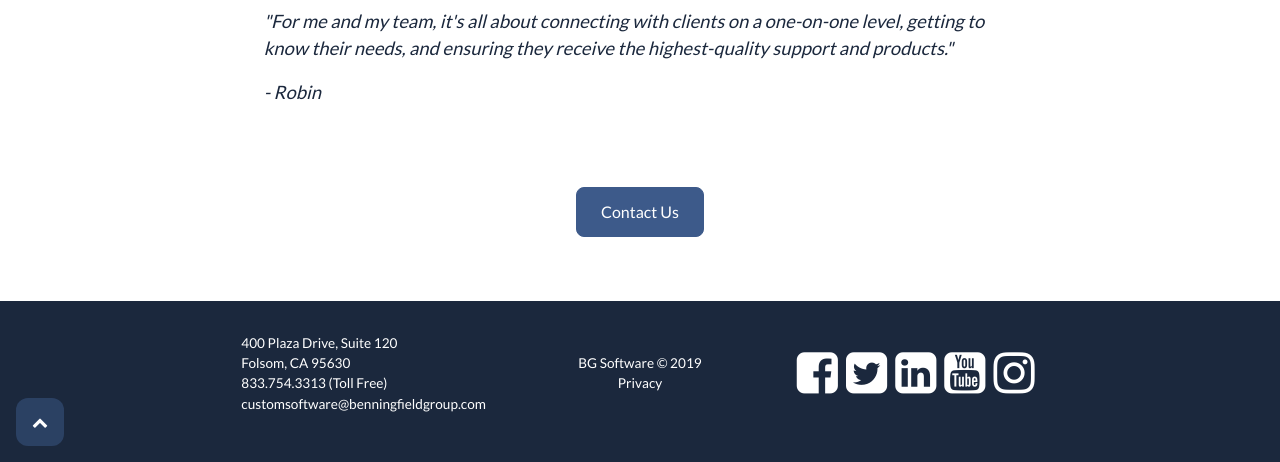
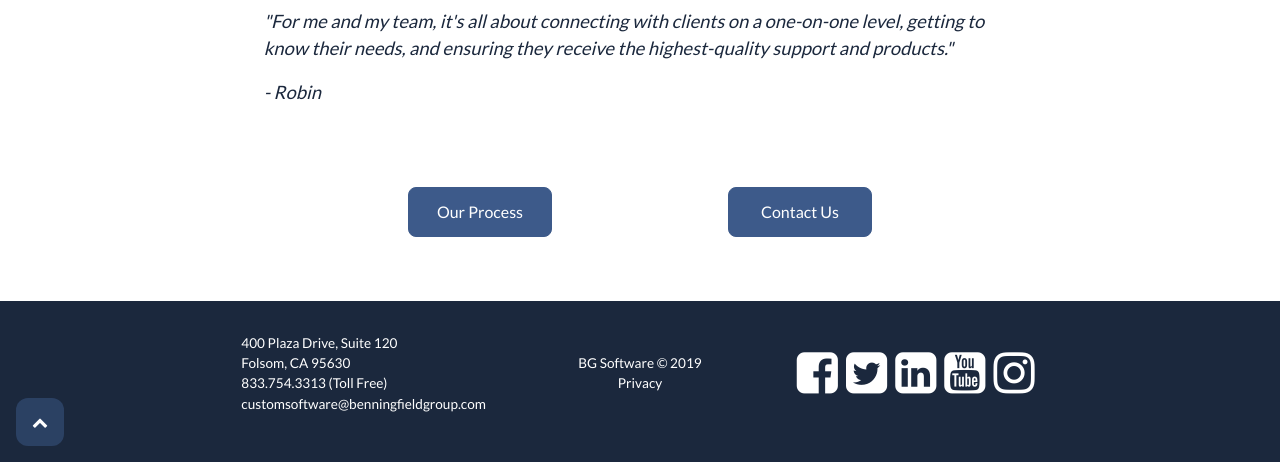
Before and after one commit to bgsoftware/company-site, a Jekyll site: the page built from our-team.html, in a window 1280 px wide and 900 px high, scrolled down 606 px, cut to the strip 438-900 px from the top of the window. Built offline with Jekyll 4.4.1, drawn with Linux system fonts in a browser that asks for light colours; comment, search, counter and statistics services are not loaded.

Commit message:
Add process button to _includes/pre-footer-buttons.html

```diff
--- a/_includes/pre-footer-buttons.html
+++ b/_includes/pre-footer-buttons.html
@@ -1,5 +1,16 @@
-<div class="d-flex justify-content-around py-5">
-  <a href="/contact-form">
-    <button class="btn cta-button-blue font-weight-light">Contact Us</button>
-  </a>
+<div class="d-flex justify-content-center w-100">
+  <div class="d-flex justify-content-around py-5 w-50">
+    <a
+      href="/process"
+      class="button btn cta-button-blue font-weight-light w-9rem"
+    >
+      Our Process
+    </a>
+    <a
+      href="/contact-form"
+      class="button btn cta-button-blue font-weight-light w-9rem"
+    >
+      Contact Us
+    </a>
+  </div>
 </div>
```
